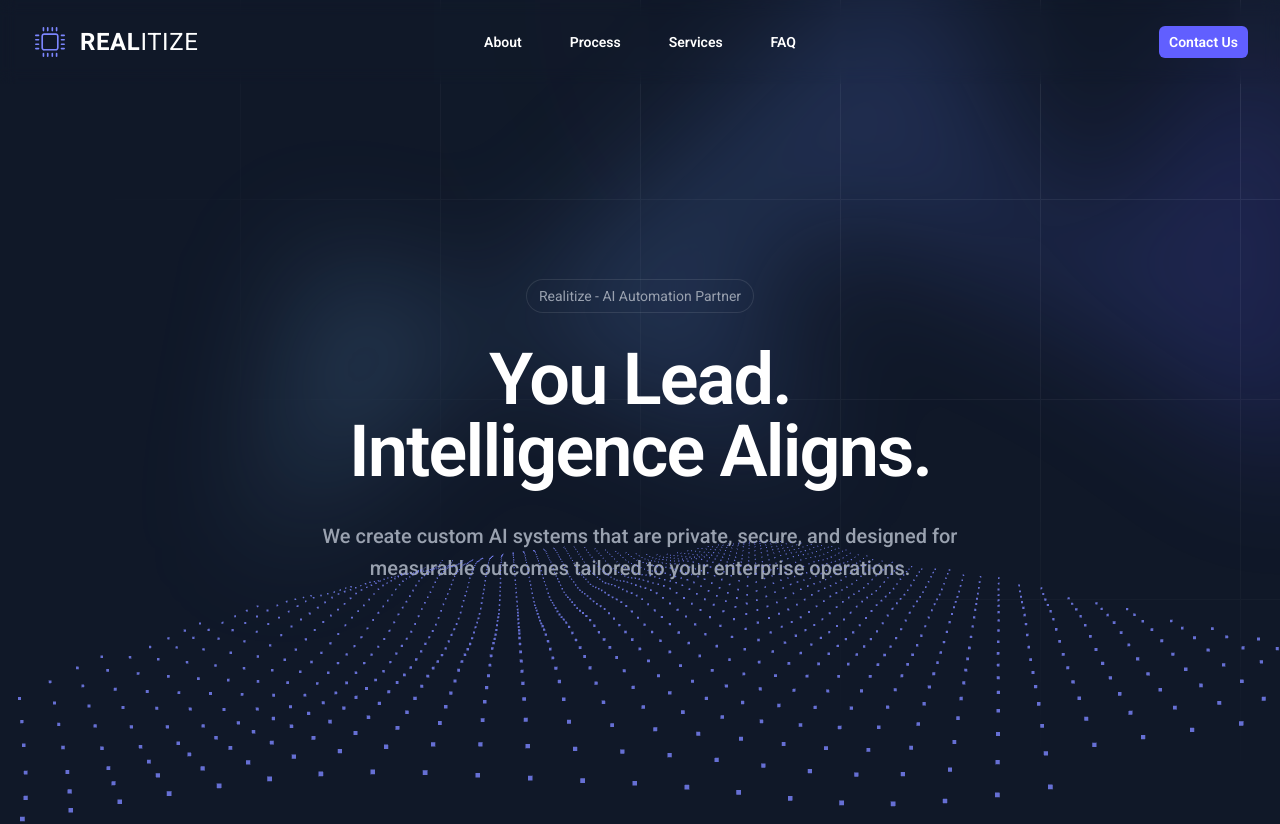
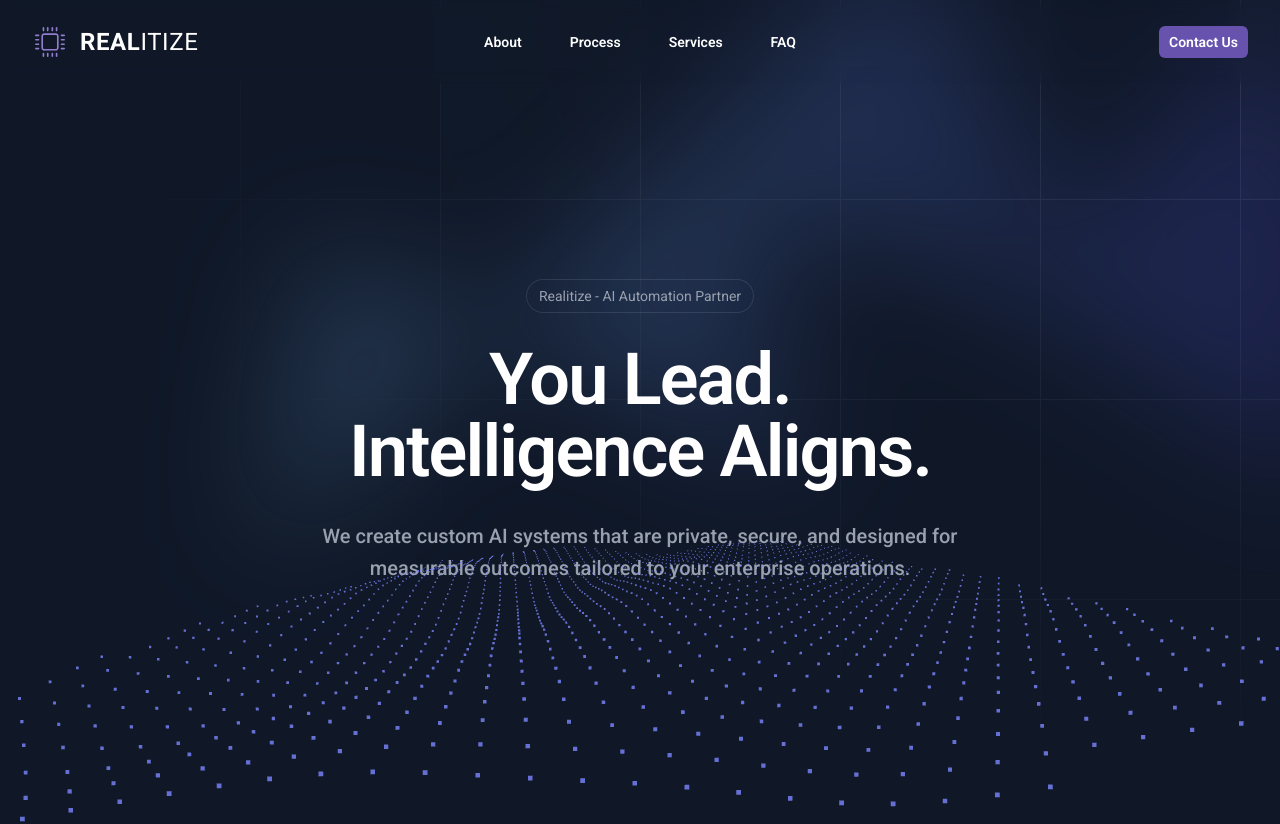
Before and after one commit to realitizefrontend/website, a Next.js app: page / in a window 1280 px wide. Shown: the top 824 px of the page. Built offline with nearby package versions, Linux system fonts and the light colour scheme.

Commit message:
update brand colors

```diff
--- a/app/globals.css
+++ b/app/globals.css
@@ -5,8 +5,8 @@
 @theme inline {
   --font-sans: var(--font-roboto-sans);
   --font-mono: var(--font-roboto-mono);
-  --color-brand-400: #7c86ff;
-  --color-brand-500: #615fff;
+  --color-brand-400: #917dcd;
+  --color-brand-500: #6753ad;
 }
 
 body {
```
Also changed, not shown: 1 other file (tests, documents, lock files or other folders).
